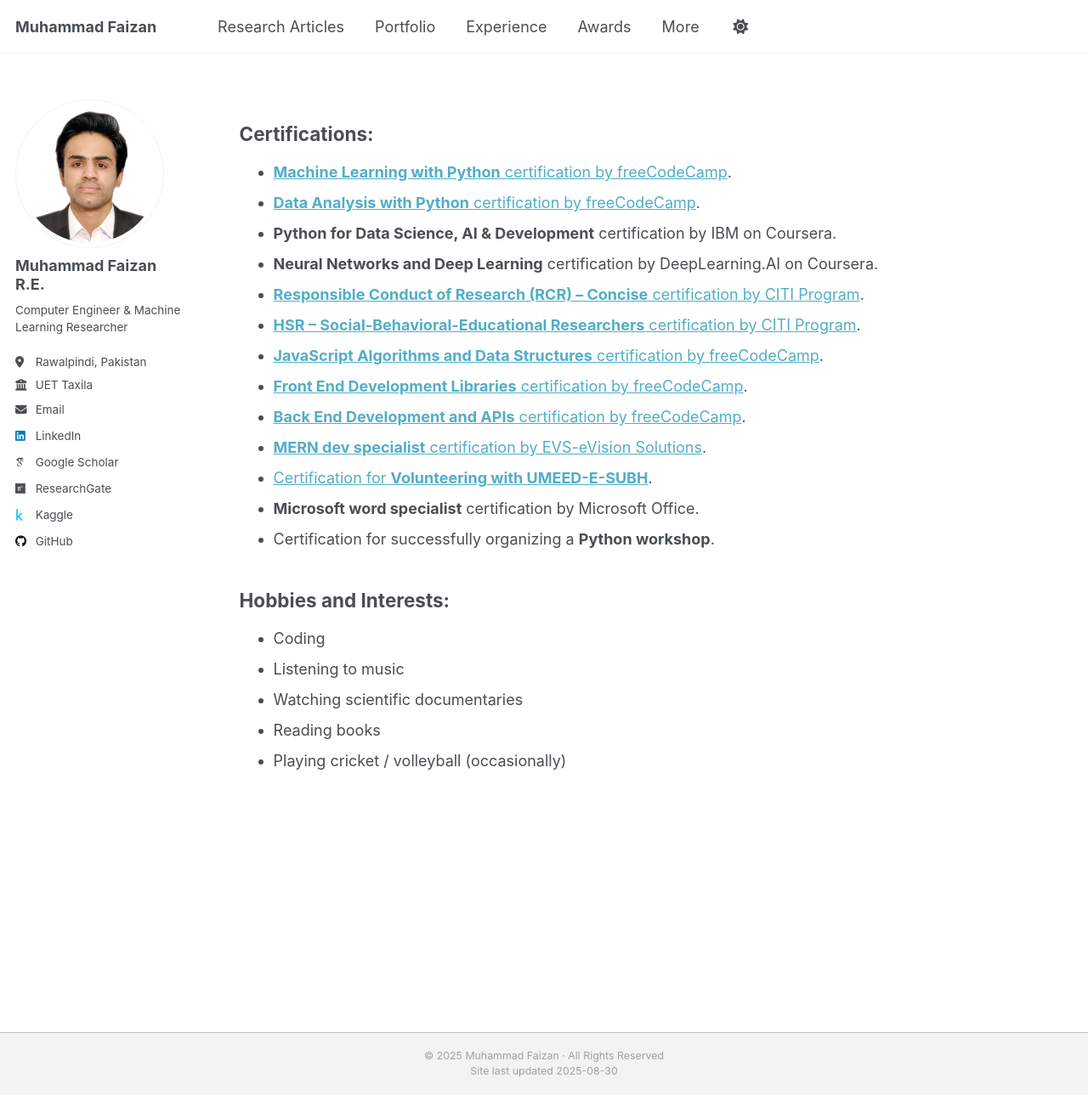
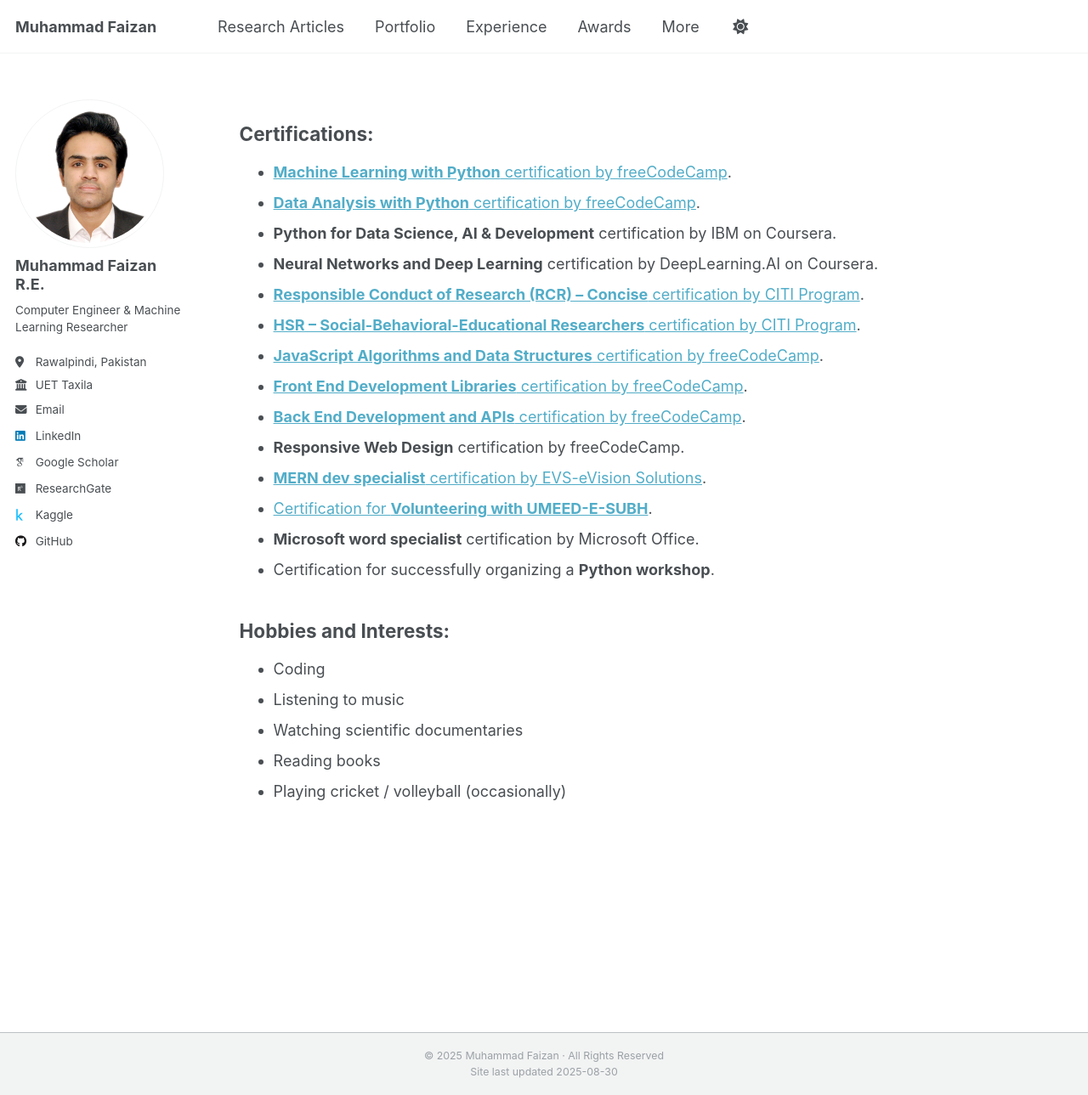
Before and after one commit to MuhammadFaizan99/MuhammadFaizan99.github.io, a Jekyll site: the page built from _pages/more.md, in a window 1280 px wide and 1289 px high. Shown: the whole window at 85% size. Built offline with Jekyll 4.4.1, drawn with Linux system fonts in a browser that asks for light colours; some web fonts are replaced; a script that is not in the unit is left out.

Commit message:
Update more.md

```diff
--- a/_pages/more.md
+++ b/_pages/more.md
@@ -19,6 +19,7 @@ redirect_from:
 - [**JavaScript Algorithms and Data Structures** certification by freeCodeCamp](https://www.freecodecamp.org/certification/fcc67cd55f9-c36a-4a22-8abf-c691d82cc511/javascript-algorithms-and-data-structures).
 - [**Front End Development Libraries** certification by freeCodeCamp](https://www.freecodecamp.org/certification/fcc67cd55f9-c36a-4a22-8abf-c691d82cc511/front-end-development-libraries).
 - [**Back End Development and APIs** certification by freeCodeCamp](https://www.freecodecamp.org/certification/fcc67cd55f9-c36a-4a22-8abf-c691d82cc511/back-end-development-and-apis).
+- **Responsive Web Design** certification by freeCodeCamp.
 - [**MERN dev specialist** certification by EVS-eVision Solutions](https://drive.google.com/file/d/1Vq_yaPOXdfCmPjcW1wjV79CW_KK2tBBV/view?usp=sharing).
 - [Certification for **Volunteering with UMEED-E-SUBH**](https://drive.google.com/file/d/1NYcA-aowOeHe32njHK3TpKrUucUHjtcd/view?usp=sharing).
 - **Microsoft word specialist** certification by Microsoft Office.
```
